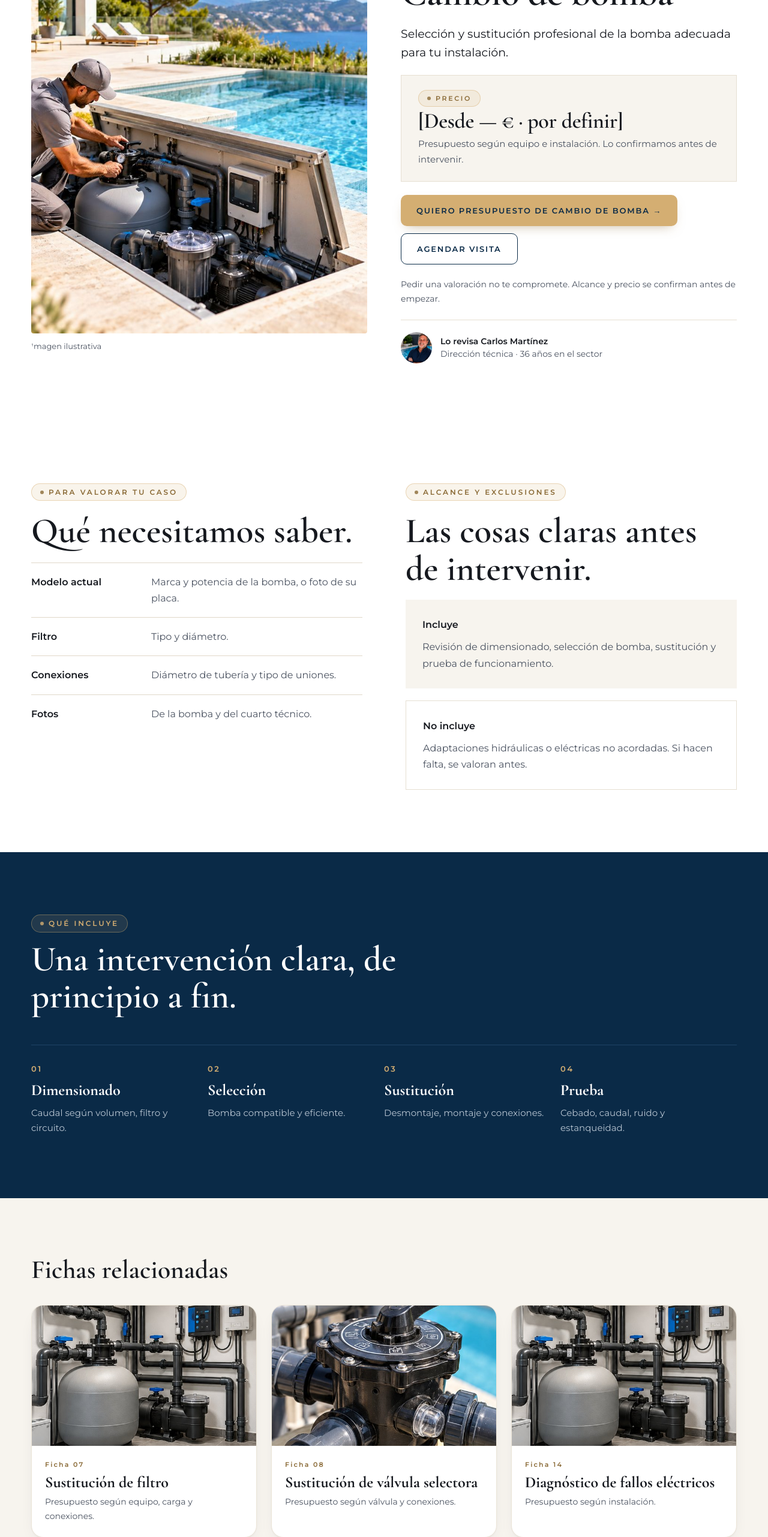
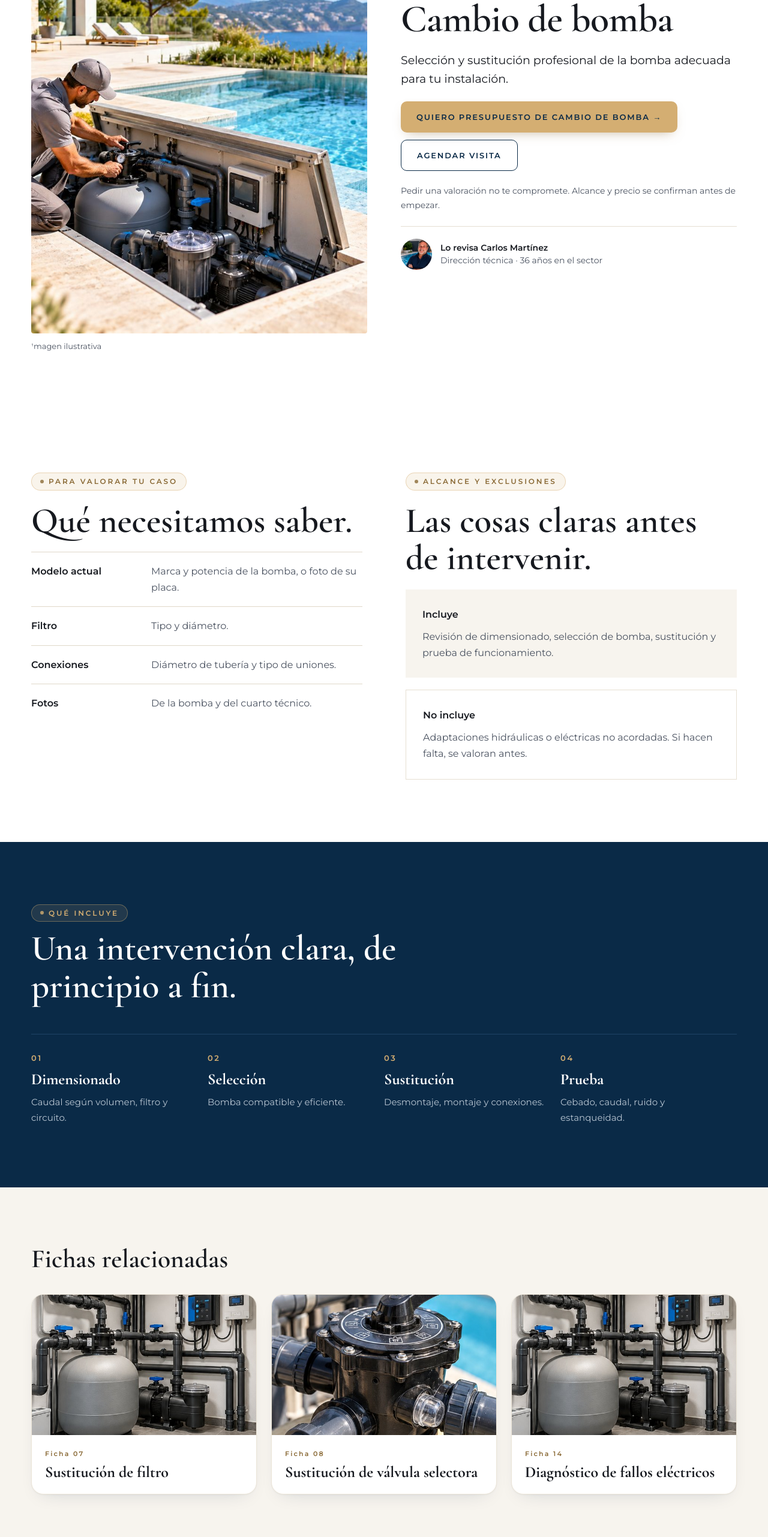
Before and after one commit to SQUIREcoach/Apex, a plain HTML site: page FichaBody.dc.html in a window 1280 px wide. Shown: the part 200-2763 px from the top of the page at 60% size. Drawn offline with nearby package versions, Linux system fonts and the light colour scheme.

Commit message:
Ocultar temporalmente precios en fichas de servicios y fichas relacionadas

```diff
--- a/FichaBody.dc.html
+++ b/FichaBody.dc.html
@@ -40,7 +40,7 @@
 <span class="kick">{{f.cat}} · Ficha {{f.num}}</span>
 <h1 class="h1" style="font-size: clamp(44px, 5vw, 72px)">{{f.title}}</h1>
 <p style="margin: 0; font-size: 19px; line-height: 1.6">{{f.def}}</p>
-<div style="border: 1px solid #E6DFD2; background: #F7F4EE; padding: 24px 28px; display: flex; flex-direction: column; gap: 6px">
+<div hidden style="display: none; border: 1px solid #E6DFD2; background: #F7F4EE; padding: 24px 28px; flex-direction: column; gap: 6px">
 <span class="kick" style="font-size: 11px">Precio</span>
 <p class="h1" style="font-size: 36px">[Desde — € · por definir]</p>
 <p class="mu" style="margin: 0; font-size: 15px">{{f.price}} Lo confirmamos antes de intervenir.</p>
@@ -146,7 +146,7 @@
 <h2 class="h2" style="font-size: clamp(32px, 3.4vw, 44px)">Fichas relacionadas</h2>
 <div style="display: grid; grid-template-columns: repeat(auto-fit, minmax(min(100%, 300px), 1fr)); gap: 24px">
 <sc-for list="{{rel}}" as="r" hint-placeholder-count="3">
-<a class="lnk" href="{{r.href}}"><img src="{{r.img}}" alt="{{r.title}}"><div style="padding: 22px; display: flex; flex-direction: column; gap: 6px"><span class="num" style="font-size: 11px">Ficha {{r.num}}</span><h3 class="h3">{{r.title}}</h3><span class="mu" style="font-size: 14px">{{r.price}}</span></div></a>
+<a class="lnk" href="{{r.href}}"><img src="{{r.img}}" alt="{{r.title}}"><div style="padding: 22px; display: flex; flex-direction: column; gap: 6px"><span class="num" style="font-size: 11px">Ficha {{r.num}}</span><h3 class="h3">{{r.title}}</h3><span hidden class="mu" style="display: none; font-size: 14px">{{r.price}}</span></div></a>
 </sc-for>
 </div>
 </div>
```
